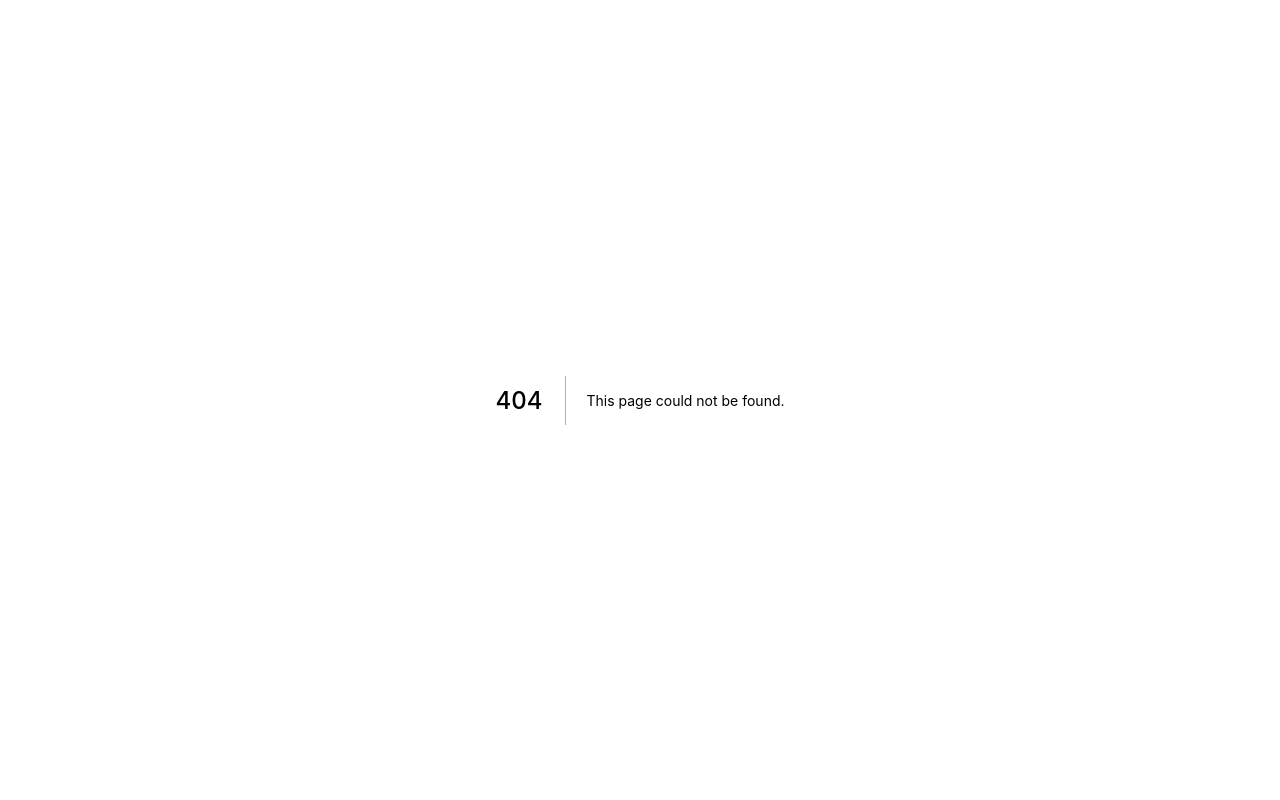
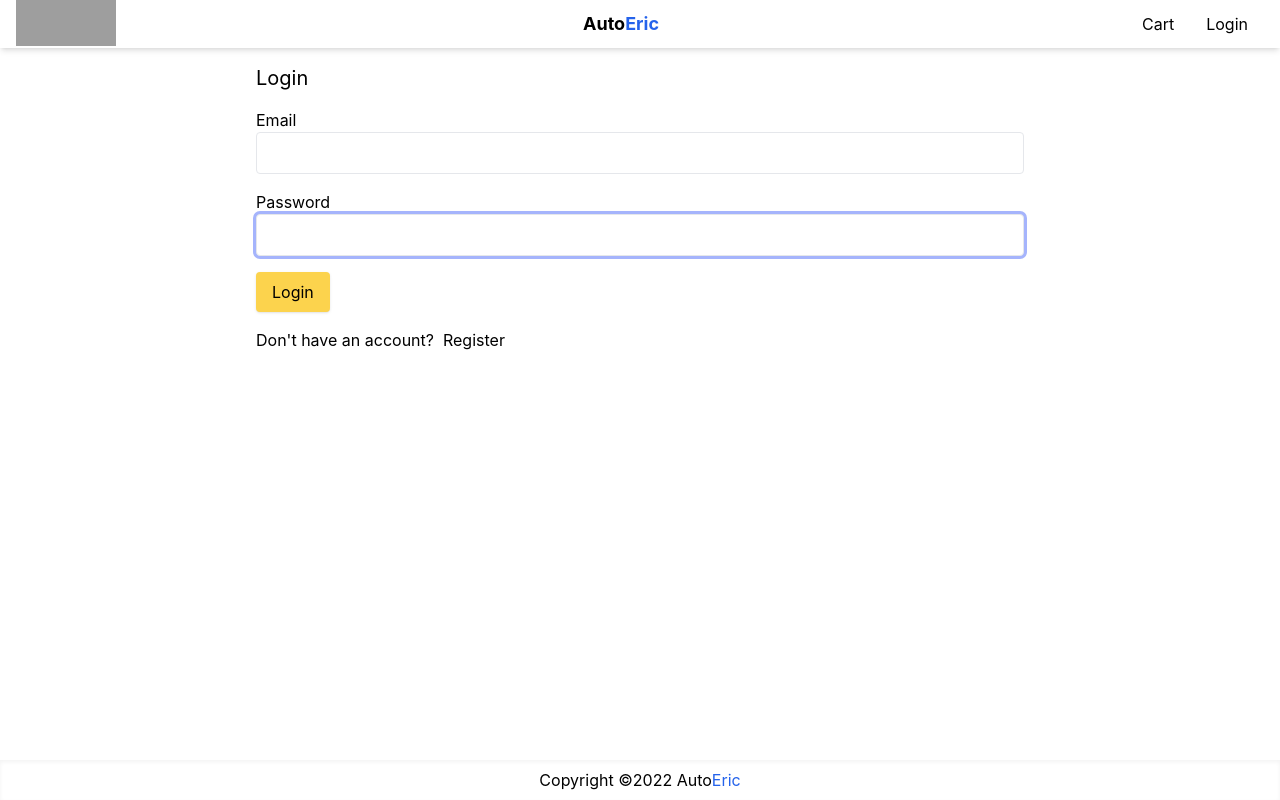
Before and after one commit to SAMMBENDE/auto-eric, a Next.js app: page /login in a window 1280 px wide. Before the commit this address had no page. Built offline with nearby package versions, Linux system fonts and the light colour scheme; grey boxes are pictures that could not be loaded.

Commit message:
login, email & pw validation

```diff
--- a/package.json
+++ b/package.json
@@ -14,6 +14,7 @@
     "next": "12.2.3",
     "react": "18.2.0",
     "react-dom": "18.2.0",
+    "react-hook-form": "^7.38.0",
     "react-responsive-carousel": "^3.2.23"
   },
   "devDependencies": {
--- a/pages/cart.js
+++ b/pages/cart.js
@@ -93,7 +93,7 @@
               </li>
               <li>
                 <button
-                  onClick={() => router.push("/shipping")}
+                  onClick={() => router.push("login?redirect=/shipping")}
                   className="primary-button w-full"
                 >
                   Check Out
--- /dev/null
+++ b/pages/login.js
@@ -0,0 +1,73 @@
+import Link from "next/link";
+import React from "react";
+import { useForm } from "react-hook-form";
+import Layout from "../components/Layout";
+
+const LoginScreen = () => {
+  const {
+    handleSubmit,
+    register,
+    formState: { errors },
+  } = useForm();
+  const submitHandler = ({ email, password }) => {
+    console.log(email, password);
+  };
+
+  return (
+    <Layout title="Login">
+      <form
+        className="mx-auto max-w-screen-md"
+        onSubmit={handleSubmit(submitHandler)}
+      >
+        <h1 className="mb-4 text-xl">Login</h1>
+        <div className="mb-4">
+          <label htmlFor="email">Email</label>
+          <input
+            type="email"
+            {...register("email", {
+              required: "Please enter email",
+              pattern: {
+                value: /^[a-zA-Z0-9_.+-]+@[a-zA-Z0-9-]+.[a-zA-Z0-9-.]+$/i,
+                message: "Please enter valid email",
+              },
+            })}
+            className="w-full"
+            id="email"
+            autoFocus
+          ></input>
+          {errors.email && (
+            <div className="text-red-500">{errors.email.message}</div>
+          )}
+        </div>
+        <div className="mb-4">
+          <label htmlFor="password">Password</label>
+          <input
+            type="password"
+            {...register("password", {
+              required: "Please enter password",
+              minLength: {
+                value: 6,
+                message: "password must have minimum 6 characters",
+              },
+            })}
+            className="w-full"
+            id="password"
+            autoFocus
+          ></input>
+          {errors.password && (
+            <div className="text-red-500 ">{errors.password.message}</div>
+          )}
+        </div>
+        <div className="mb-4">
+          <button className="primary-button">Login</button>
+        </div>
+        <div className="mb-4">
+          Don&apos;t have an account? &nbsp;
+          <Link href="register">Register</Link>
+        </div>
+      </form>
+    </Layout>
+  );
+};
+
+export default LoginScreen;
--- a/styles/globals.css
+++ b/styles/globals.css
@@ -8,6 +8,13 @@
 .primary-button {
   @apply rounded bg-amber-300 py-2 px-4 shadow outline-none hover:bg-amber-400 active:bg-amber-500;
 }
+
+input,
+select,
+textarea {
+  @apply rounded border p-2 outline-none ring-indigo-300 focus:ring;
+}
+
 html,
 body {
   padding: 0;
```
Also changed, not shown: 1 other file (tests, documents, lock files or other folders).
